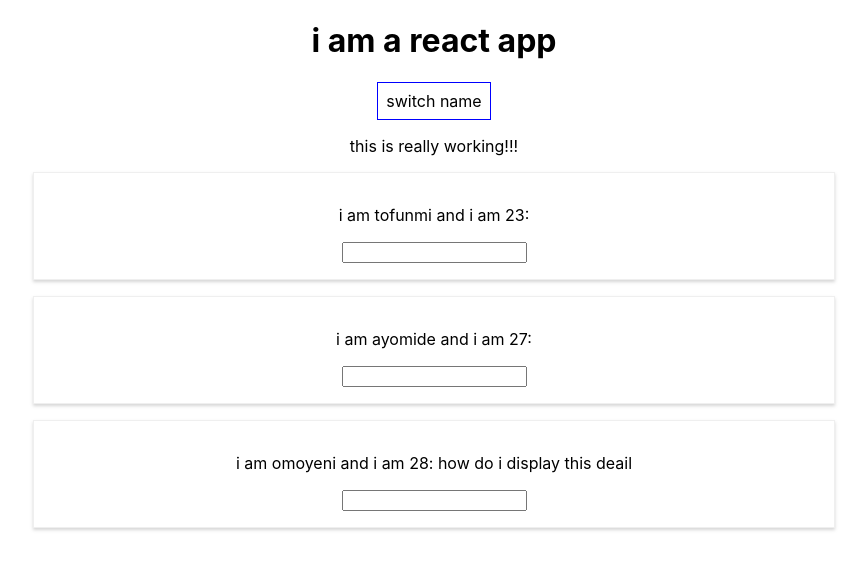
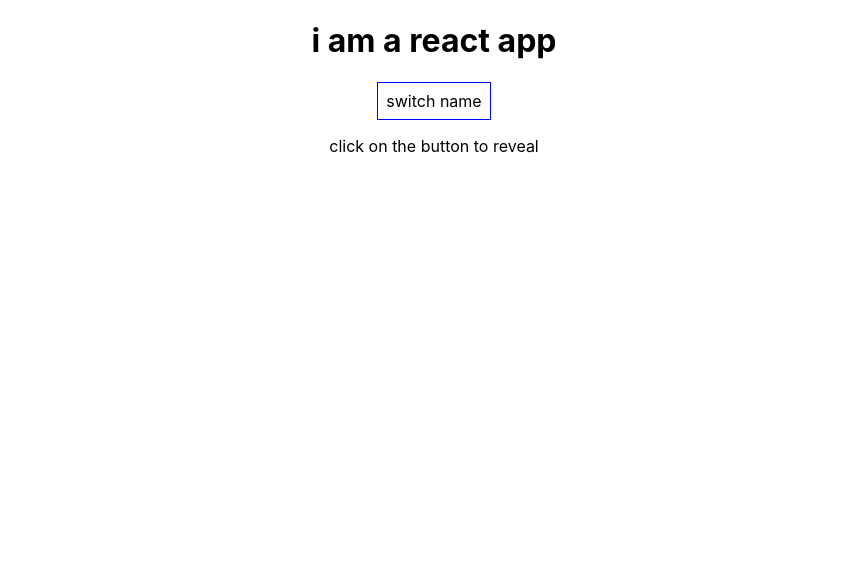
Before and after one commit to 21toffy/compelete-react-guide, a React (Create React App) app: page / in a window 1280 px wide. Shown: the top 570 px of the page, without its empty margins (206-1073 px from the left). Built offline with nearby package versions, Linux system fonts and the light colour scheme.

Commit message:
if statements in react

```diff
--- a/src/App.js
+++ b/src/App.js
@@ -10,13 +10,15 @@ class App extends Component{
       {name : 'tofunmi', age:'23'},
       {name : 'ayomide', age : '27'},
       {name : 'omoyeni', age : '28'}
-    ]
+              ],
+
+    showPersons :false
   }
 
 
   switchNameHandler = (newName) =>{
     // alert('was clicked');
-    this .setState( {
+    this.setState( {
         persons : [
           {name : newName, age:'23'},
           {name : 'ayomide', age : '27'},
@@ -36,6 +38,14 @@ class App extends Component{
       )
     }
 
+
+    togglePersonsHandler = () => {
+      //this picks the showPerson list object in the stata array
+      const doesShow = this.state.showPersons;
+      //this sets the state to yhe opposite of the currnt state
+      this.setState({showPersons: !doesShow})
+
+    }
   render(){
     const style = {
       backgroundColor: 'white',
@@ -49,8 +59,12 @@ class App extends Component{
             <h1>i am a react app</h1>
             <button
             style = {style}
-            onClick = {this.switchNameHandler.bind(this, 'daddy')}>switch name</button>
-            <p>this is really working!!!</p>
+            onClick = {this.togglePersonsHandler}>switch name</button>
+            {
+              //this is an if statement that displays some data if the showPersons is true
+              this.state.showPersons === true ?
+              <div>
+              <p>click on the button to hide</p>
               <Person
               name = {this.state.persons[0].name}
               age={this.state.persons[0].age}
@@ -69,6 +83,12 @@ class App extends Component{
               >
                 how do i display this deail
               </Person>
+
+              </div>
+              //this is the else statement that displays an alternative if the sowPersons state returns as false
+              :
+              <p>click on the button to reveal</p>
+            }
           </div>
         );
     // return React.createElement('div', {className:'App'}, React.createElement('h1',{className:'App'}  ,'hi i\'m a react app '));
```
Lines whose indentation alone changed are shown as unchanged.
